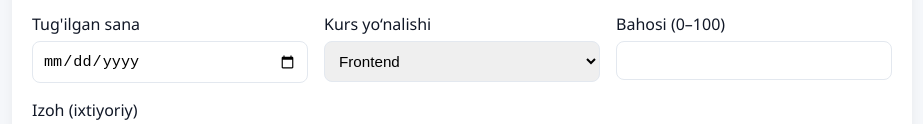
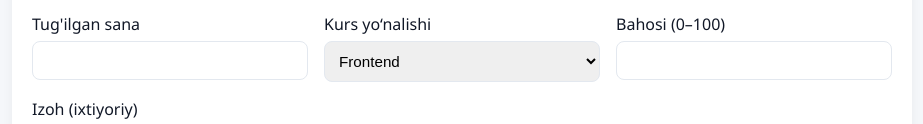
Before and after one commit to dasturchiOybe/table, a plain HTML site: page index.html in a window 1280 px wide. Shown: the part 271-395 px from the top of the page, without its empty margins (178-1101 px from the left). Drawn offline with Linux system fonts and the light colour scheme.

Commit message:
natija 3-urinish

```diff
--- a/index.html
+++ b/index.html
@@ -111,7 +111,7 @@
 
         <div>
           <label for="birth">Tug'ilgan sana</label>
-          <input type="date" id="birth" name="birth">
+          <input type="datetime" id="birth" name="birth">
         </div>
 
         <div>
```
